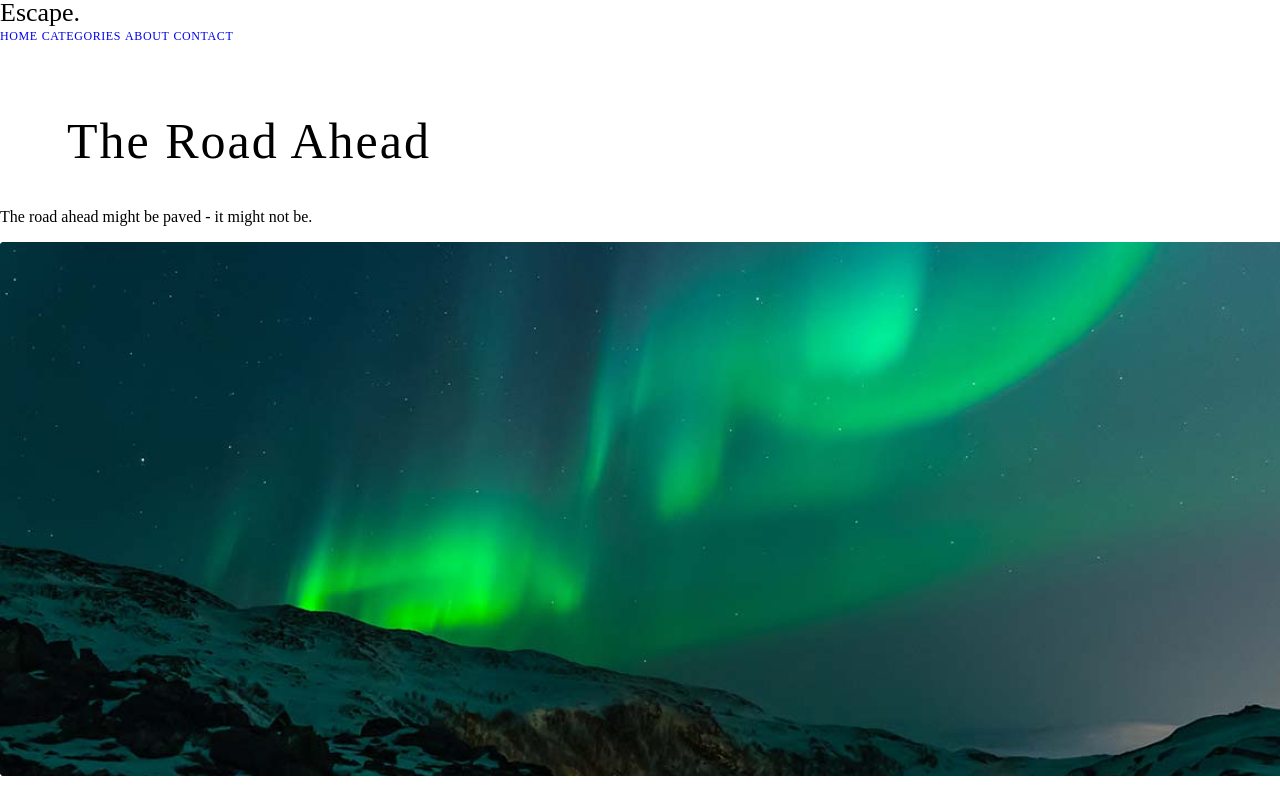
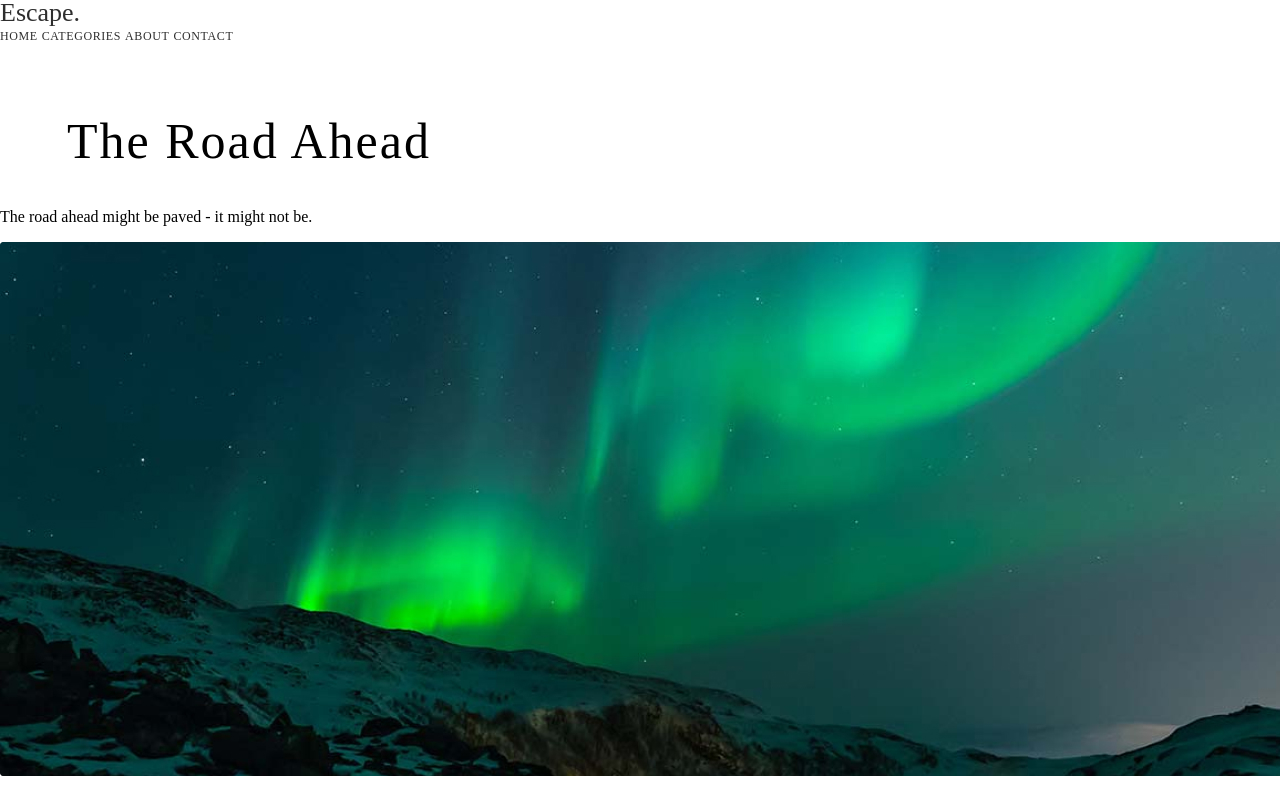
Before and after one commit to mandms/test, a plain HTML site: page the-road-ahead.html in a window 1280 px wide. Shown: the top 793 px of the page. Drawn offline with Linux system fonts and the light colour scheme.

Commit message:
Update the-road-ahead.css

```diff
--- a/css/the-road-ahead.css
+++ b/css/the-road-ahead.css
@@ -1,3 +1,3 @@
 @import "header/navbar/navbar.css";
 @import "footer/footer.css";
-@import "header/navbar/color/navbar_color_light.css";
+@import "header/navbar/color/navbar_color_dark.css";
```
